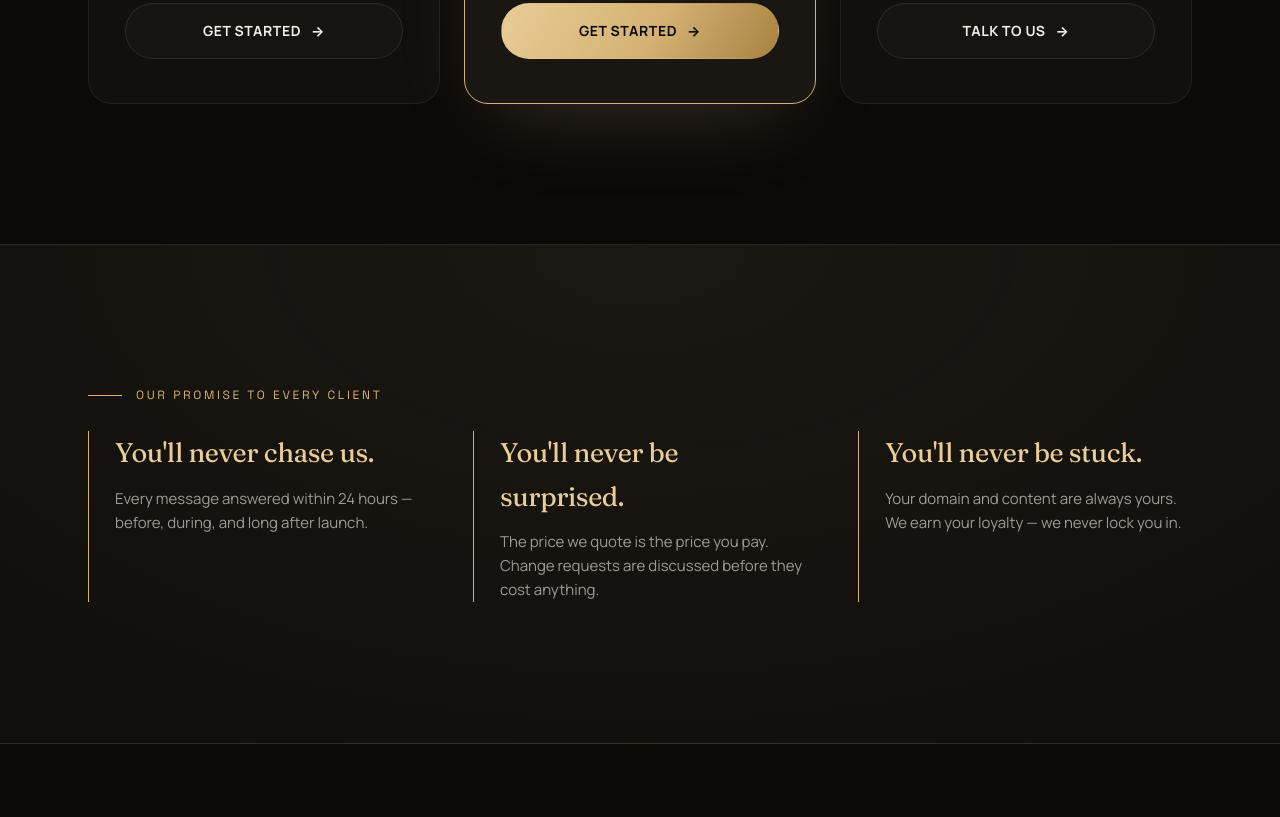
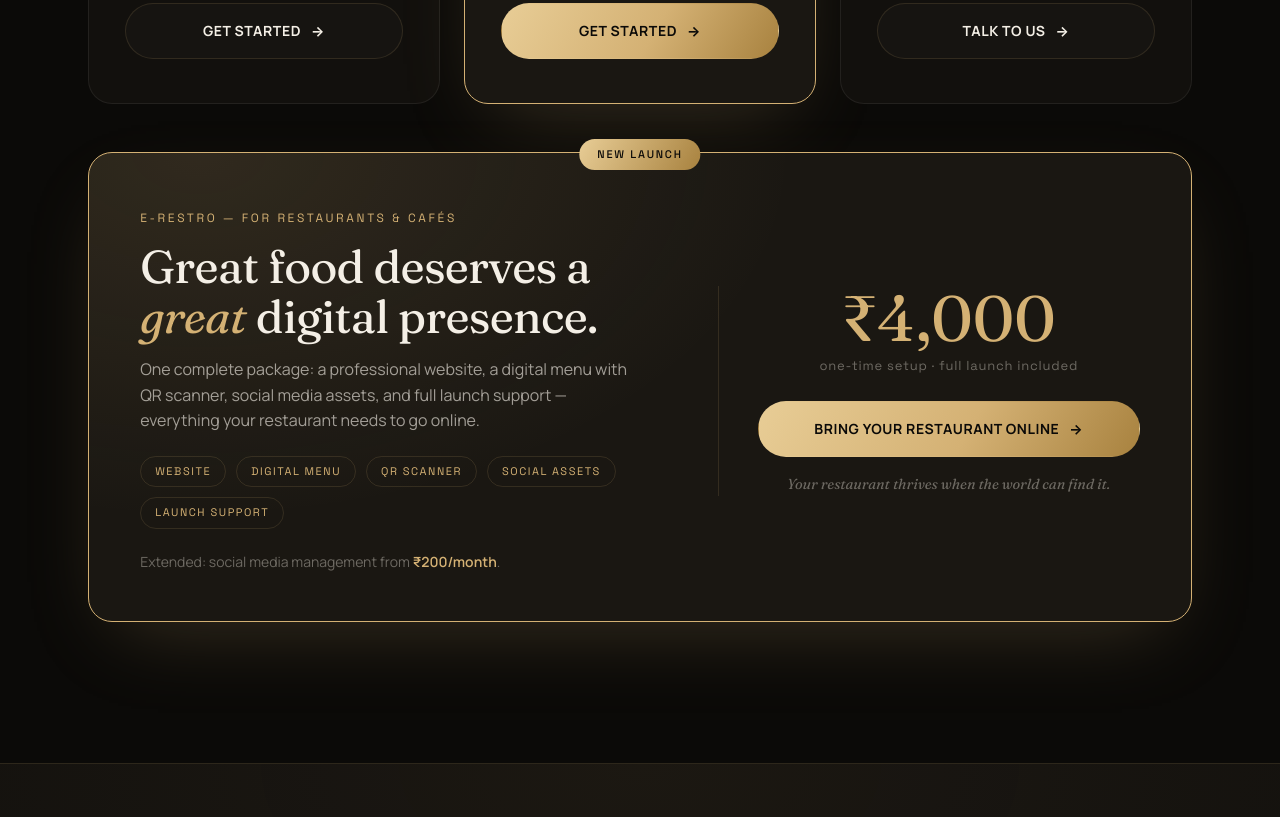
Before and after one commit to devg-builds/covara-website, a plain HTML site: page index.html in a window 1280 px wide. Shown: the part 6743-7560 px from the top of the page. Drawn offline with Linux system fonts and the light colour scheme.

Commit message:
Add files via upload

```diff
--- a/index.html
+++ b/index.html
@@ -915,6 +915,66 @@ h1, h2, h3 { font-family: var(--serif); font-weight: 420; letter-spacing: -0.015
   color: var(--gold);
   font-size: 9px;
   top: 16px;
+}
+
+/* ============ E-RESTRO LAUNCH ============ */
+.erestro {
+  position: relative;
+  margin-top: 48px;
+  border: 1px solid var(--gold);
+  border-radius: 24px;
+  padding: clamp(40px, 4.5vw, 56px) clamp(26px, 4vw, 56px) clamp(32px, 4vw, 48px);
+  background:
+    radial-gradient(ellipse 90% 130% at 10% 0%, rgba(212, 177, 116, 0.12), transparent 60%),
+    var(--ink-3);
+  display: grid;
+  grid-template-columns: 1.25fr 1fr;
+  gap: clamp(28px, 4vw, 72px);
+  align-items: center;
+  overflow: visible;
+  box-shadow: 0 30px 80px -30px rgba(212, 177, 116, 0.25);
+}
+.erestro-kicker {
+  font-family: var(--mono);
+  font-size: 12px;
+  letter-spacing: 0.22em;
+  text-transform: uppercase;
+  color: var(--gold);
+  display: block;
+  margin-bottom: 14px;
+}
+.erestro h3 {
+  font-size: clamp(30px, 4vw, 46px);
+  line-height: 1.1;
+  margin-bottom: 14px;
+}
+.erestro-sub { color: var(--ivory-dim); max-width: 52ch; margin-bottom: 22px; }
+.erestro .tags { margin-bottom: 22px; }
+.erestro-ext { font-size: 14px; color: var(--ivory-faint); }
+.erestro-ext b { color: var(--gold); font-weight: 600; }
+.erestro-price {
+  text-align: center;
+  border-left: 1px solid var(--line);
+  padding-left: clamp(24px, 3vw, 56px);
+}
+.erestro-price .amount { font-size: clamp(44px, 5vw, 64px); display: block; margin-bottom: 6px; }
+.erestro-price .per { display: block; margin-bottom: 24px; }
+.erestro-note {
+  margin-top: 16px;
+  font-family: var(--serif);
+  font-style: italic;
+  color: var(--ivory-faint);
+  font-size: 14.5px;
+}
+@media (max-width: 860px) {
+  .erestro { grid-template-columns: 1fr; }
+  .erestro-price {
+    border-left: 0;
+    border-top: 1px solid var(--line);
+    padding-left: 0;
+    padding-top: 28px;
+    text-align: left;
+  }
 }
 
 /* ============ PROMISE ============ */
@@ -1531,6 +1591,22 @@ details[open] .faq-icon { transform: rotate(45deg); border-color: var(--gold); }
           <a href="#contact" class="btn btn-ghost btn-block">Talk to us <span class="arr">→</span></a>
         </article>
       </div>
+      <article class="erestro reveal reveal-scale d-4" id="erestro">
+        <span class="badge">New launch</span>
+        <div>
+          <span class="erestro-kicker">E-Restro — For Restaurants &amp; Cafés</span>
+          <h3>Great food deserves a <em class="gold-em">great</em> digital presence.</h3>
+          <p class="erestro-sub">One complete package: a professional website, a digital menu with QR scanner, social media assets, and full launch support — everything your restaurant needs to go online.</p>
+          <div class="tags"><span>Website</span><span>Digital Menu</span><span>QR Scanner</span><span>Social Assets</span><span>Launch Support</span></div>
+          <p class="erestro-ext">Extended: social media management from <b>₹200/month</b>.</p>
+        </div>
+        <div class="erestro-price">
+          <span class="amount">₹4,000</span>
+          <span class="per">one-time setup · full launch included</span>
+          <a href="#contact" class="btn btn-gold btn-block" data-service="erestro">Bring your restaurant online <span class="arr">→</span></a>
+          <p class="erestro-note">Your restaurant thrives when the world can find it.</p>
+        </div>
+      </article>
     </div>
   </section>
 
@@ -1609,6 +1685,7 @@ details[open] .faq-icon { transform: rotate(45deg); border-color: var(--gold); }
             <option value="" disabled selected>Select a service</option>
             <option>Starter website (₹8,000)</option>
             <option>Growth package (₹12,000 + ₹2k/mo)</option>
+            <option>E-Restro — Restaurants &amp; Cafés (₹4,000)</option>
             <option>Enterprise / custom</option>
             <option>Not sure — let's talk</option>
           </select>
@@ -1888,6 +1965,15 @@ faqItems.forEach((d) => {
   });
 });
 
+// ---------- E-Restro CTA → preselect service in contact form ----------
+document.querySelectorAll('[data-service="erestro"]').forEach((btn) => {
+  btn.addEventListener("click", () => {
+    const sel = document.querySelector('#contactForm select[name="service"]');
+    const opt = [...sel.options].find((o) => o.text.startsWith("E-Restro"));
+    if (opt) sel.value = opt.text;
+  });
+});
+
 // ---------- Contact form → pre-filled email ----------
 document.getElementById("contactForm").addEventListener("submit", (e) => {
   e.preventDefault();
```
